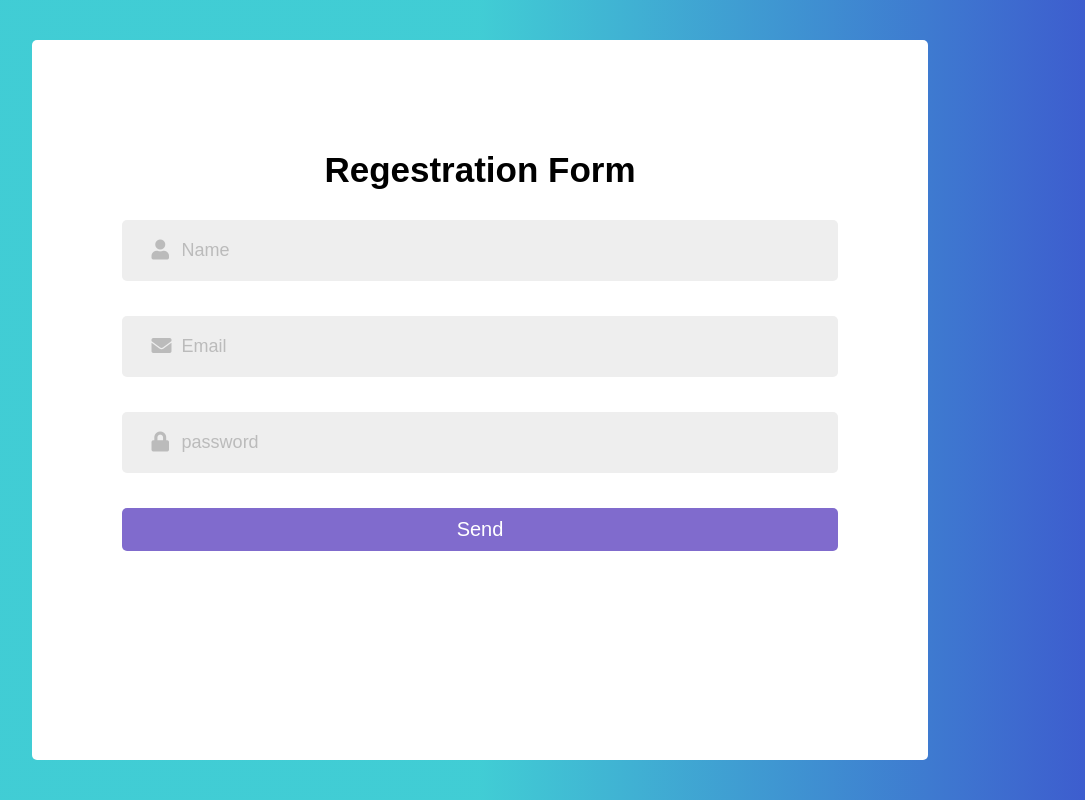
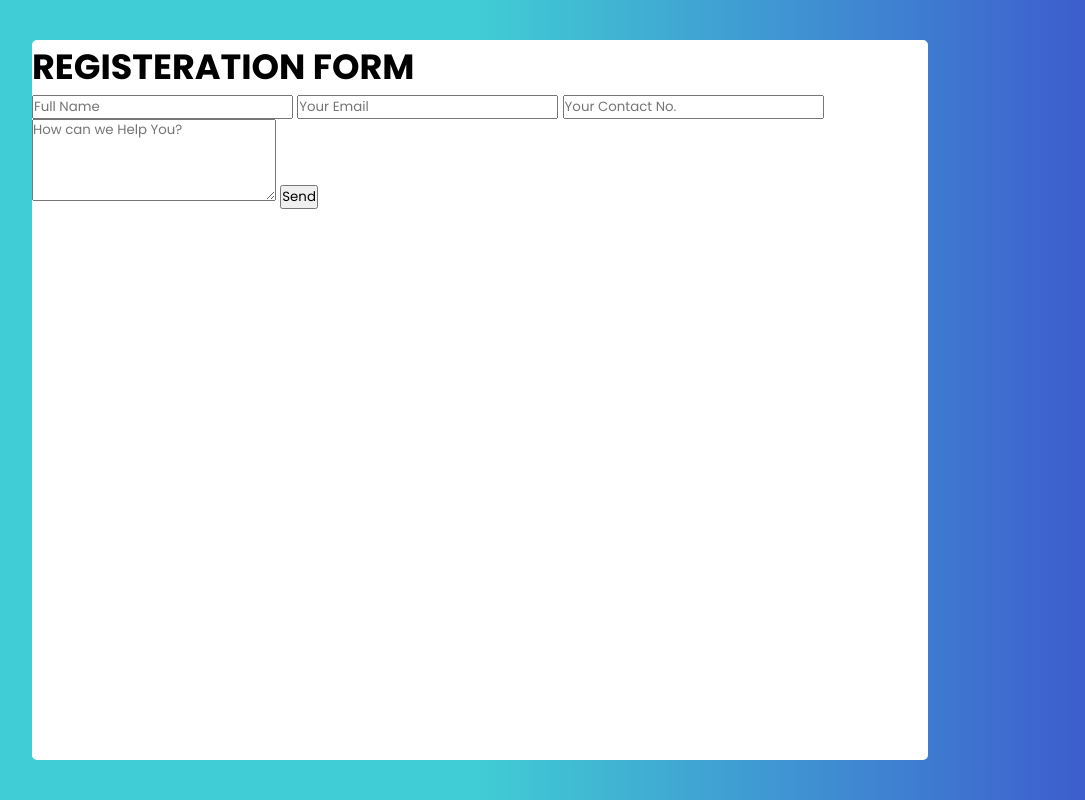
Before and after one commit to Aqibrk/Dreamweaver, a plain HTML site: page form.html in a window 1280 px wide. Shown: the whole page, without its empty margins (160-1245 px from the left). Drawn offline with Linux system fonts and the light colour scheme.

Commit message:
Update form.html

```diff
--- a/form.html
+++ b/form.html
@@ -1,52 +1,39 @@
-
 <!DOCTYPE html>
 <html lang="en">
+
 <head>
     <meta charset="UTF-8">
     <meta http-equiv="X-UA-Compatible" content="IE=edge">
     <meta name="viewport" content="width=device-width, initial-scale=1.0">
-    <title>Contact Form - Alert Message</title>
-    <!-- <link rel="stylesheet" href="37successfulmsgonsubmit.css"> -->
+    <title>Simple Form Design by WasiArain</title>
+
     <link rel="stylesheet" href="form2.css">
+    <link rel="preconnect" href="https://fonts.googleapis.com" />
+    <link rel="preconnect" href="https://fonts.gstatic.com" crossorigin />
+    <link href="https://fonts.googleapis.com/css2?family=Poppins:wght@100;200;300;400;500;600;700;800;900&display=swap" rel="stylesheet" />
+    <link rel="stylesheet" href="https://cdnjs.cloudflare.com/ajax/libs/font-awesome/6.0.0/css/all.min.css" integrity="sha512-9usAa10IRO0HhonpyAIVpjrylPvoDwiPUiKdWk5t3PyolY1cOd4DSE0Ga+ri4AuTroPR5aQvXU9xC6qOPnzFeg==" crossorigin="anonymous" referrerpolicy="no-referrer"
+    />
+</head>
 
-    <!-- font Awesome CDN -->
-    <link rel="stylesheet"
-    href="https://use.fontawesome.com/releases/v5.15.3/css/all.css"
-   integrity="sha384-SZXxX4whJ79/gErwcOYf+zWLeJdY/qpuqC4cAa9rOGUstPomtqpuNWT9wdPEn2fk"
-    crossorigin="anonymous">
-</head>
 <body>
 
+    <!-- Simple Form using HTML & CSS by Aqib khan -->
+
     <div class="container">
-        <div class="box">
-            <h3>  Regestration Form</h3>
-            <div class="name">
-                <i class="fas fa-user"></i>
-                <input type="text" placeholder="Name" id="name">
-            </div>
-            <div class="email">
-                <i class="fas fa-envelope"></i>
-                <input type="text" placeholder="Email" id="email">
-            </div>
-            <div class="password">
-                <i class="fas fa-lock"></i>
-                <input type="password" placeholder="password" id="password">
-            </div>
 
-            <div class="button">
-                <button id="send" onclick="message()">Send</button>
-            </div>
-            <div class="message">
-                <div class="success" id="success">
-                    Your Message Successfully Sent!
+        <form action="#" method="POST">
+            <h3 class="title">REGISTERATION FORM</h3>
 
-                </div>
-                <div class="danger" id="danger">Feilds Can't be Empty!</div>
-            </div>
-        </div>
+            <input type="text" id="name" name="FullName" placeholder="Full Name" required />
+            <input type="email" id="email" name="EmailAddress" placeholder="Your Email" required />
+            <input type="number" id="contact" name="ContactNumber" placeholder="Your Contact No." required />
+            <textarea id="msg" name="Message" rows="4" placeholder="How can we Help You?" required></textarea>
+
+            <button type="submit">Send</button>
+        </form>
+
     </div>
 
+</body>
 
-    <script src="form.js"></script>
-</body>
 </html>
```
